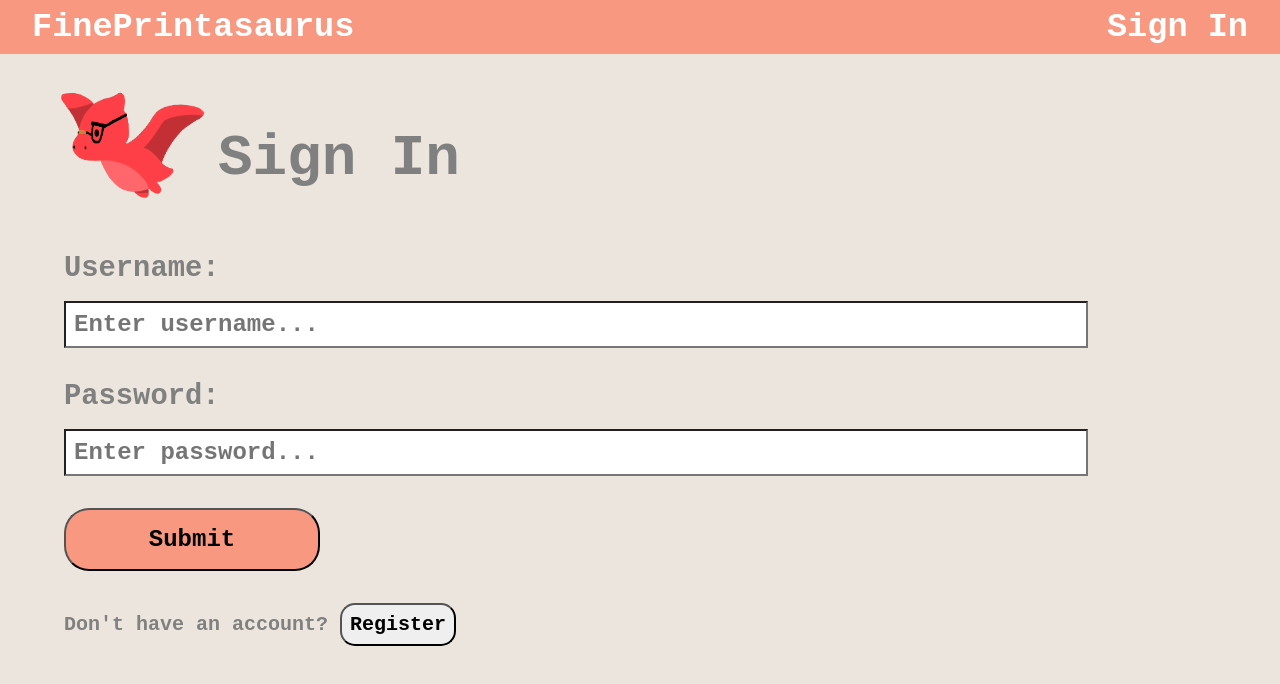
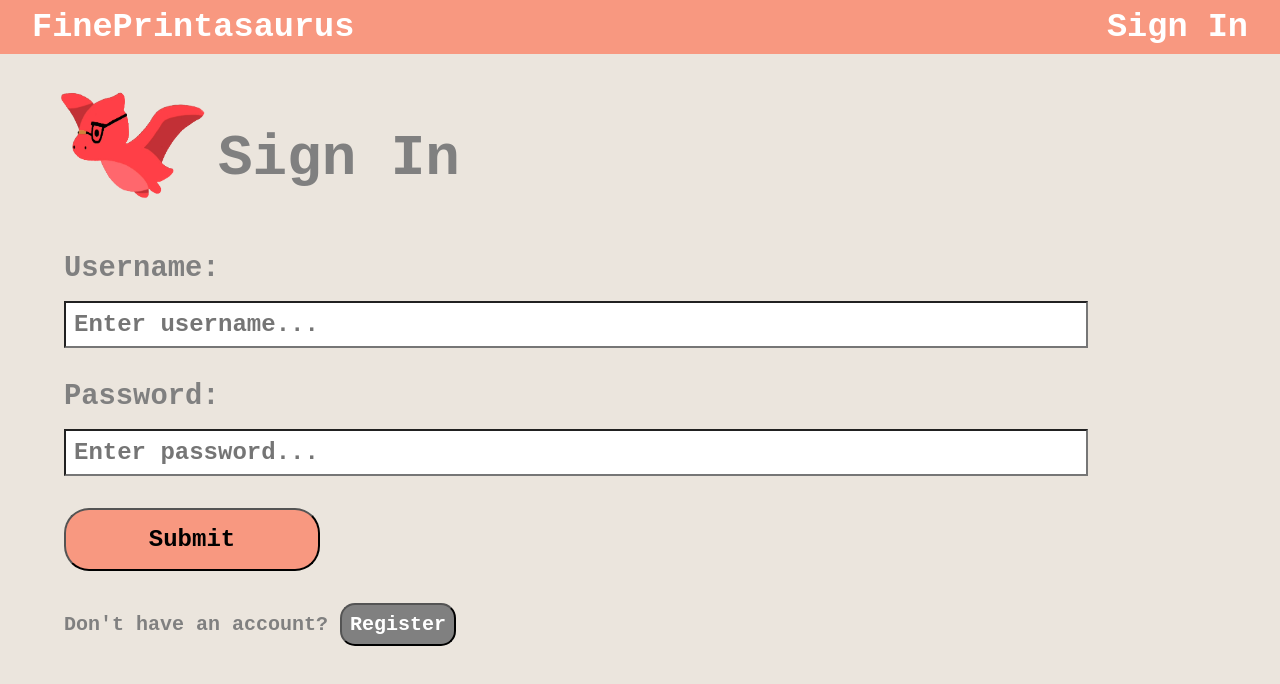
Before and after one commit to AML441/bitcamp-2025-frontend, a Next.js app: page /login in a window 1280 px wide. Shown: the top 684 px of the page. Built offline with nearby package versions, Linux system fonts and the light colour scheme.

Commit message:
register button changes

```diff
--- a/src/app/login/page.module.css
+++ b/src/app/login/page.module.css
@@ -75,6 +75,8 @@
     padding: .5rem;
     border-radius: 15px;
     font-weight: bold;
+    background-color: grey;
+    color:white;
     font-family: 'Courier New', Courier, monospace;
     transition: background-color 0.3s ease;
 }
```
